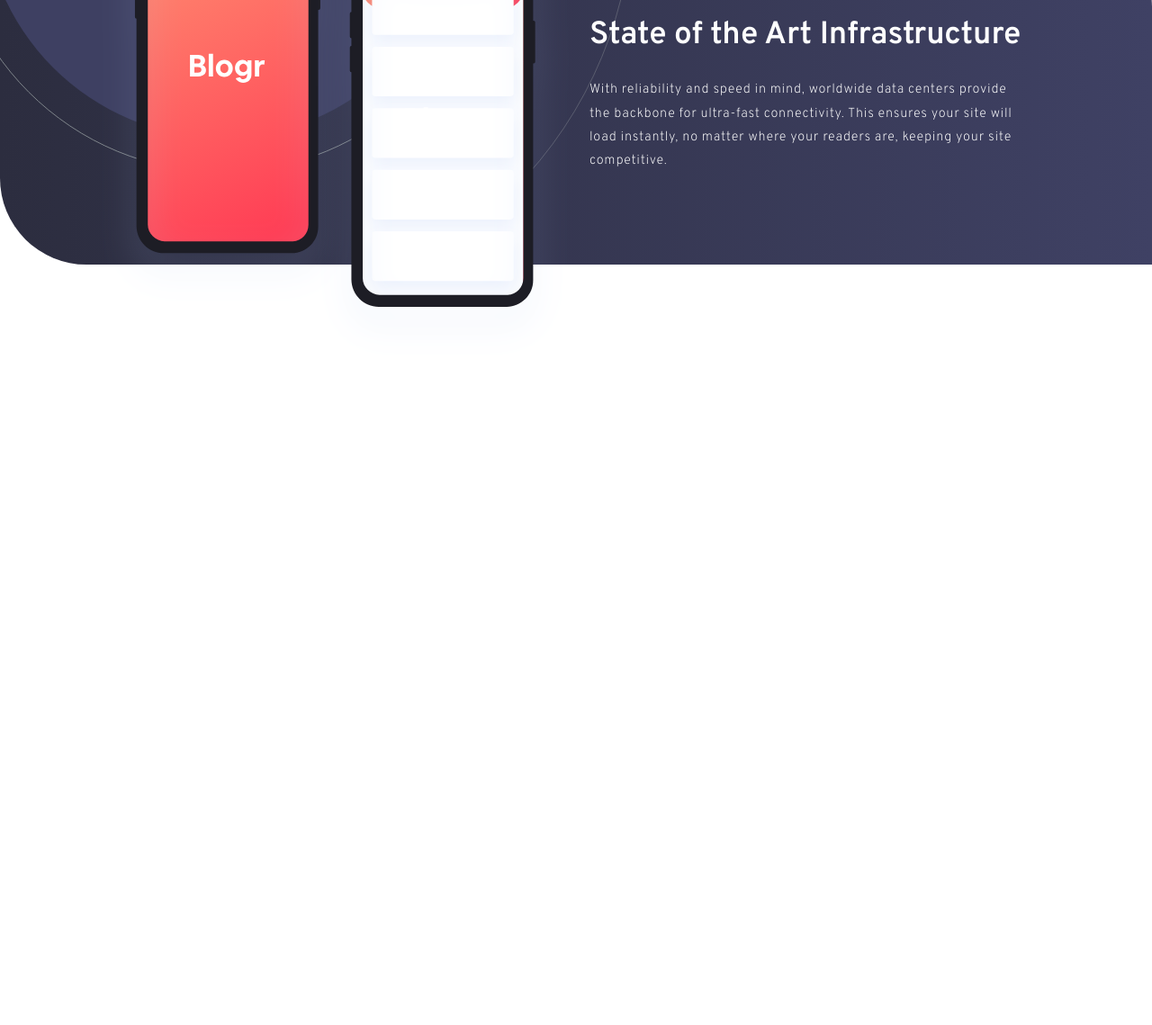
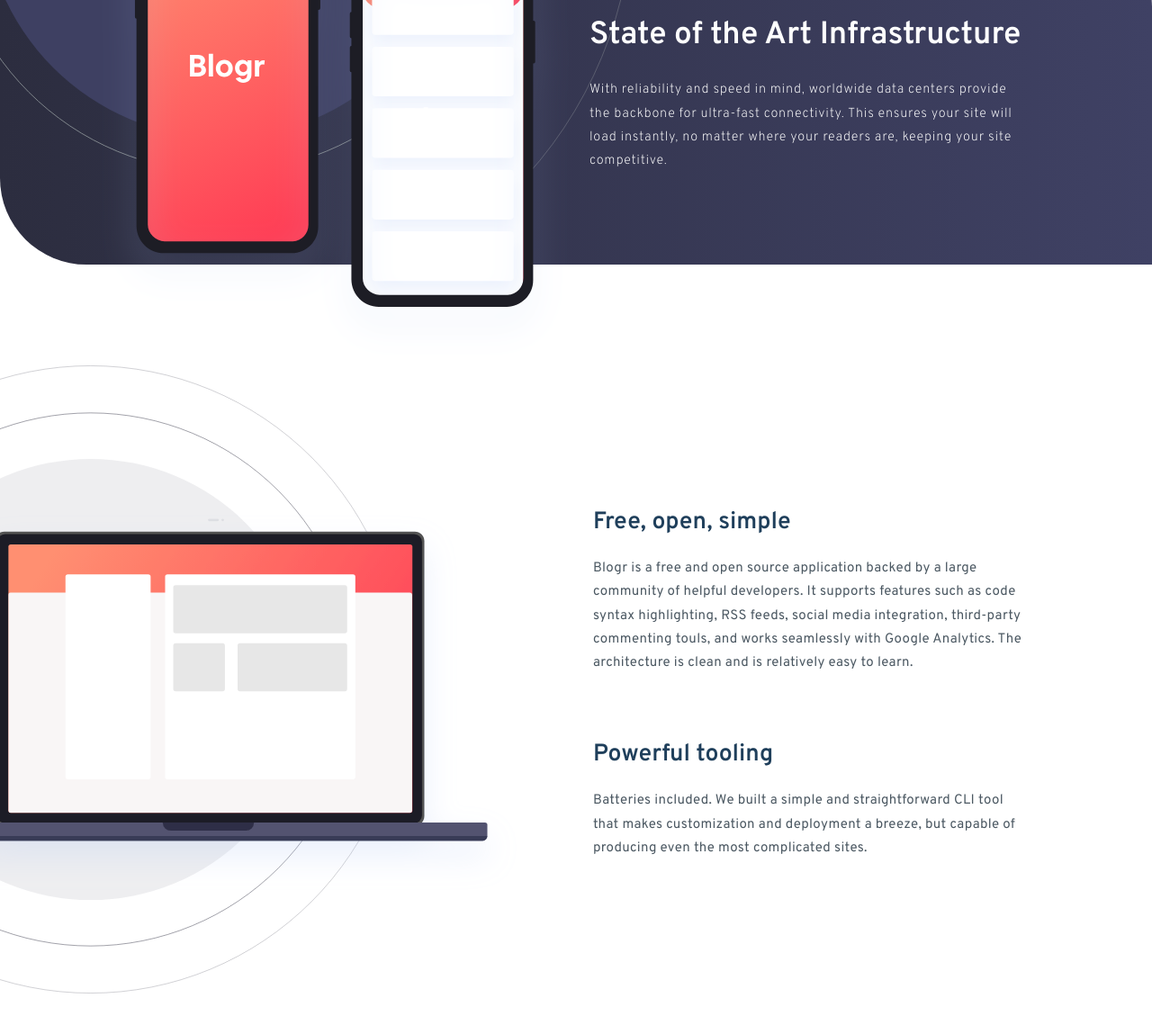
Before and after one commit to malekak44/blogr, a plain HTML site: page index.html in a window 1280 px wide. Shown: the part 1546-2685 px from the top of the page at 90% size. Before the commit the page ends 1944 px from the top, so only its background shows below. Drawn offline with Linux system fonts and the light colour scheme.

Commit message:
tooling section done

```diff
--- /dev/null
+++ b/app/scss/_tooling.scss
@@ -0,0 +1,94 @@
+.tooling {
+    margin: 3.75rem 0 2rem;
+
+    @include breakpoint-up(large) {
+        margin: 7rem 0 2rem;
+    }
+
+    &__container {
+        margin: auto;
+        display: flex;
+        align-items: center;
+        justify-content: center;
+        flex-direction: column;
+        text-align: center;
+
+        @include breakpoint-up(large) {
+            text-align: left;
+            flex-direction: row;
+        }
+    }
+
+    &__image {
+        flex: 0.8;
+
+        img {
+            width: 100%;
+            margin-left: 0;
+
+            @include breakpoint-up(large) {
+                width: 152%;
+                margin-left: -43.5%;
+            }
+        }
+    }
+
+    &__text {
+        flex: 1;
+        width: 82%;
+
+        @include breakpoint-up(large) {
+            width: auto;
+        }
+
+        &__wrapper {
+            width: auto;
+            margin-left: 0;
+
+            @include breakpoint-up(large) {
+                width: 30rem;
+                margin-left: 90px;
+            }
+
+            &:first-child {
+                margin-top: 32px;
+
+                @include breakpoint-up(large) {
+                    margin-top: 0;
+                }
+            }
+
+            &:last-child {
+                margin-top: 3.15rem;
+
+                @include breakpoint-up(large) {
+                    margin-top: 4.5rem;
+                }
+            }
+
+            h2 {
+                font-size: 27px;
+                color: $veryDarkBlue;
+
+                @include breakpoint-up(large) {
+                    font-size: 26.5px;
+                }
+            }
+
+            p {
+                line-height: 1.75;
+                font-size: 15.45px;
+                font-weight: 400;
+                font-family: $overpass;
+                letter-spacing: 0.35px;
+                color: $veryDarkGrayishBlue;
+                margin-top: 0;
+
+                @include breakpoint-up(large) {
+                    margin-top: auto;
+                    font-size: 15px;
+                }
+            }
+        }
+    }
+}
--- a/app/scss/style.scss
+++ b/app/scss/style.scss
@@ -5,4 +5,5 @@
 @import 'header';
 @import 'editor';
 @import 'infrastructure';
+@import 'tooling';
 @import 'footer';
--- a/index.html
+++ b/index.html
@@ -146,17 +146,37 @@
     </div>
   </section>
 
+  <section class="tooling">
+    <div class="tooling__container">
+      <div class="tooling__image">
+        <picture>
+          <source media="(min-width:640px)" srcset="images/illustration-laptop-desktop.svg">
+          <img src="images/illustration-laptop-mobile.svg" alt="tooling">
+        </picture>
+      </div>
+      <div class="tooling__text">
+        <div class="tooling__text__wrapper">
+          <h2>Free, open, simple</h2>
+          <p>Blogr is a free and open source application backed by a large community of helpful developers. It supports
+            features such as code syntax highlighting, RSS feeds, social media integration, third-party commenting
+            touls,
+            and works seamlessly with Google Analytics. The architecture is clean and is relatively easy to learn.</p>
+        </div>
+        <div class="tooling__text__wrapper">
+          <h2>Powerful tooling</h2>
+          <p>Batteries included. We built a simple and straightforward CLI tool that makes customization and deployment
+            a breeze,
+            but
+            capable of producing even the most complicated sites.</p>
+        </div>
+      </div>
+    </div>
+  </section>
+
+  <footer class="footer">
+
+  </footer>
   <!--
-  Free, open, simple
-  Blogr is a free and open source application backed by a large community of helpful developers. It supports
-  features such as code syntax highlighting, RSS feeds, social media integration, third-party commenting touls,
-  and works seamlessly with Google Analytics. The architecture is clean and is relatively easy to learn.
-
-  Powerful touling
-  Batteries included. We built a simple and straightforward CLI toul that makes customization and deployment a breeze,
-  but
-  capable of producing even the most complicated sites.
-
   Product
 
   Overview
```
Also changed, not shown: dist/style.css, 1 other file.
